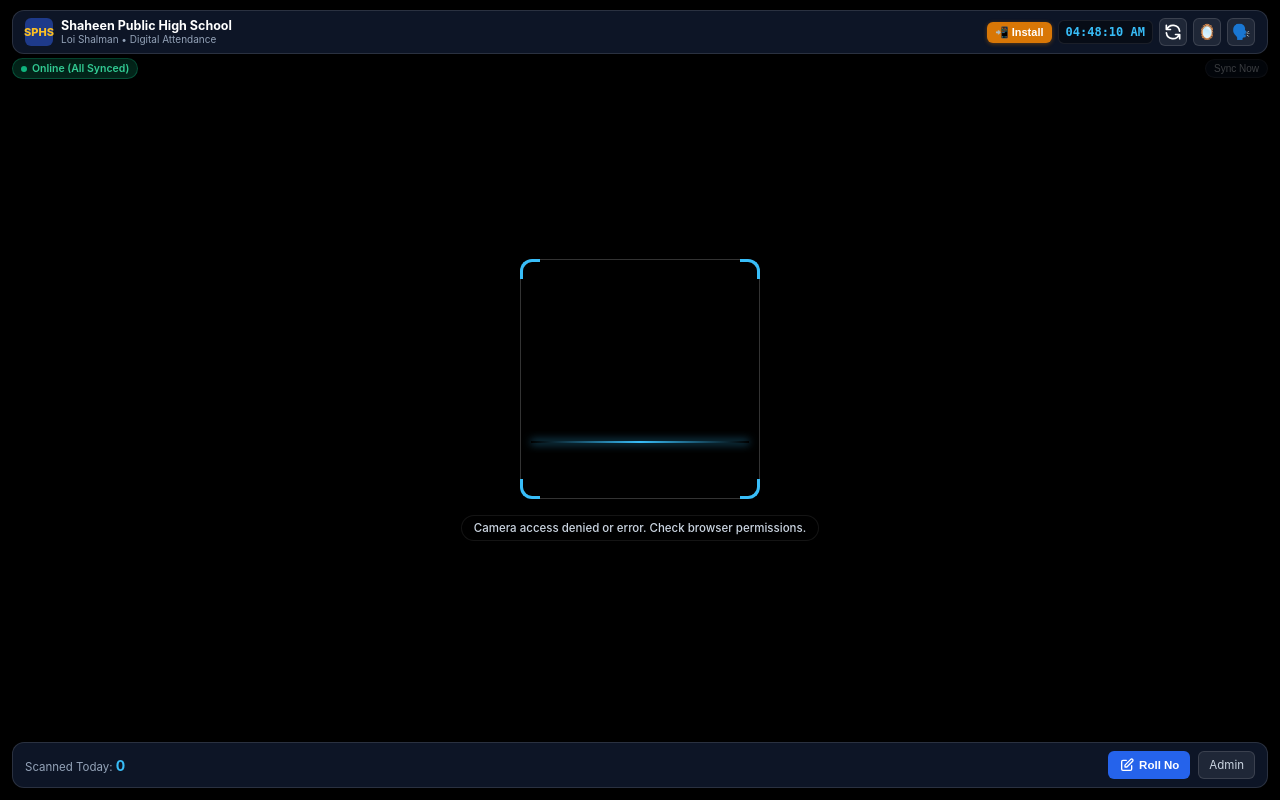
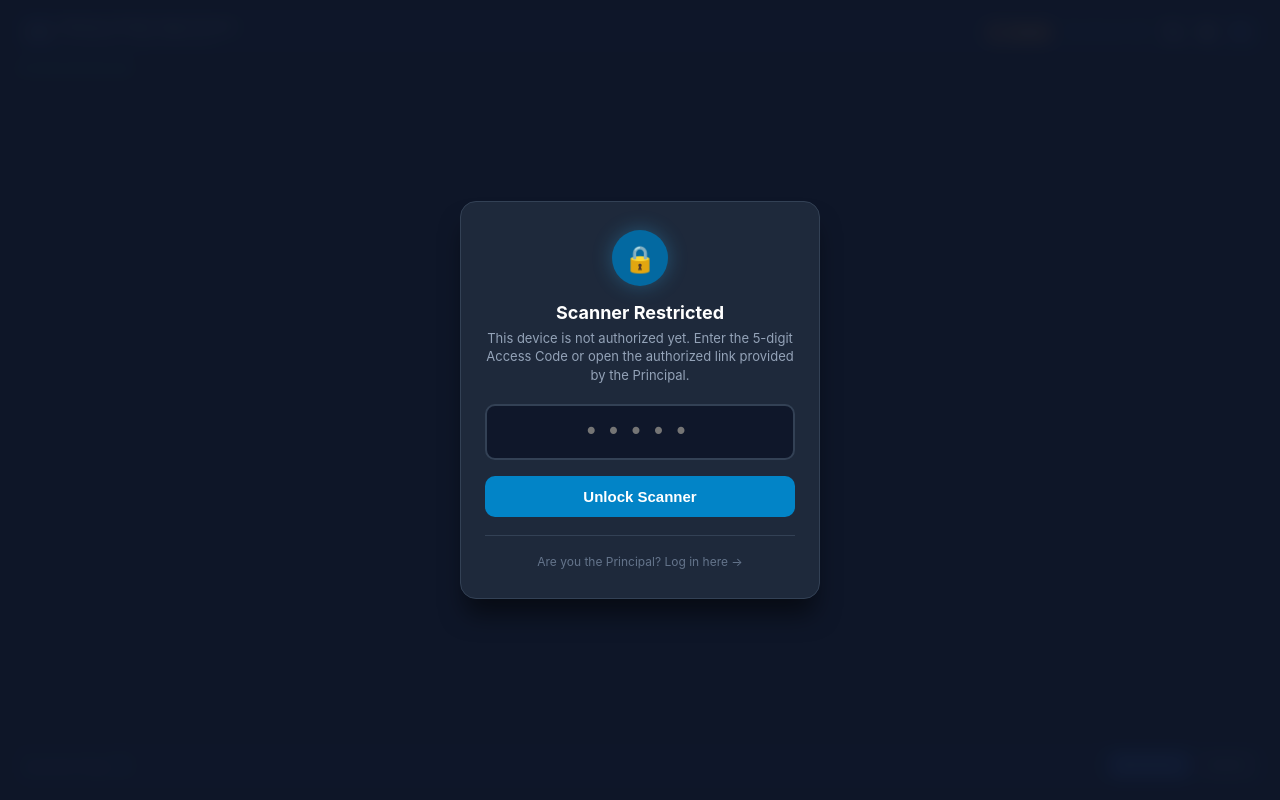
Before and after one commit to noorsmi786/digitalattendance, a FastAPI app: page /scanner in a window 1280 px wide. Run offline with FastAPI, Linux system fonts and the light colour scheme; data comes from the database, SQL or seed files in the repository.

Commit message:
Implement scanner security access control: 5-digit PIN (52186) and one-click authorized kiosk link

```diff
--- a/app/database.py
+++ b/app/database.py
@@ -106,7 +106,8 @@
         "n8n_webhook_secret": "",
         "n8n_notifications_enabled": "0",
         "sound_enabled": "1",
-        "allow_manual_entry_on_scanner": "1"
+        "allow_manual_entry_on_scanner": "1",
+        "scanner_access_code": "52186"
     }
 
     for k, v in defaults.items():
--- a/app/main.py
+++ b/app/main.py
@@ -106,6 +106,7 @@
             "school_name": school_name,
             "classes": settings.get("classes_list", []),
             "today_scanned": marked_count,
+            "url_key": request.query_params.get("key", ""),
             "cache_bust": int(datetime.now(PKT).timestamp()),
         }
     )
@@ -345,13 +346,36 @@
 
 # ==================== SCANNER & ATTENDANCE API ====================
 
+def verify_scanner_access(request: Request) -> bool:
+    """Verifies scanner key from header, query param, or admin session"""
+    if is_authenticated(request):
+        return True
+    configured_code = get_setting("scanner_access_code", "52186").strip()
+    if not configured_code:
+        return True
+    header_key = request.headers.get("X-Scanner-Key", "").strip()
+    query_key = request.query_params.get("key", "").strip()
+    return header_key == configured_code or query_key == configured_code
+
+class VerifyScannerKeyRequest(BaseModel):
+    code: str
+
+@app.post("/api/scanner/verify-key")
+def api_verify_scanner_key(payload: VerifyScannerKeyRequest, request: Request):
+    configured_code = get_setting("scanner_access_code", "52186").strip()
+    if is_authenticated(request) or (configured_code and payload.code.strip() == configured_code):
+        return {"success": True, "message": "Access granted"}
+    return {"success": False, "message": "Invalid scanner access code"}
+
 class ScanRequest(BaseModel):
     qr_payload: str
     timestamp: Optional[str] = None
     sync_id: Optional[str] = None
 
 @app.post("/api/scan")
-def api_scan_single(payload: ScanRequest):
+def api_scan_single(payload: ScanRequest, request: Request):
+    if not verify_scanner_access(request):
+        raise HTTPException(status_code=403, detail="Scanner access restricted. Invalid key.")
     result = process_scan(
         qr_payload=payload.qr_payload,
         scan_timestamp=payload.timestamp,
@@ -364,7 +388,9 @@
     scans: List[Dict[str, Any]]
 
 @app.post("/api/sync")
-def api_sync_batch(payload: BatchSyncRequest):
+def api_sync_batch(payload: BatchSyncRequest, request: Request):
+    if not verify_scanner_access(request):
+        raise HTTPException(status_code=403, detail="Scanner access restricted. Invalid key.")
     result = sync_batch_scans(payload.scans)
     return result
 
@@ -429,7 +455,9 @@
     return result
 
 @app.post("/api/scan/undo")
-def api_undo_scan(payload: AttendanceDeleteRequest):
+def api_undo_scan(payload: AttendanceDeleteRequest, request: Request):
+    if not verify_scanner_access(request):
+        raise HTTPException(status_code=403, detail="Scanner access restricted. Invalid key.")
     # Allows phone scanner to immediately undo/remove a scan if made by mistake
     dt = payload.date or get_current_school_date()
     result = delete_attendance_entry(
--- a/app/static/js/scanner.js
+++ b/app/static/js/scanner.js
@@ -21,6 +21,8 @@
     this.soundMode = localStorage.getItem('sphs_sound_mode') || 'voice';
     this.db = null;
     this.pendingSyncInProgress = false;
+    this.scannerKey = localStorage.getItem('sphs_scanner_key') || '';
+    this.isLocked = true;
 
     this.init();
   }
@@ -53,8 +55,8 @@
       }
     }, 20000);
 
-    // Initialize scanner
-    this.startScanner();
+    // Verify key before starting scanner
+    await this.checkScannerAccess();
   }
 
   // --- IndexedDB for 100% Offline Resilience ---
@@ -535,6 +537,110 @@
     this.showToast('CSV downloaded to your phone!', 'success');
   }
 
+  // --- Security Access Control (Method 2: 52186) ---
+  async checkScannerAccess() {
+    const urlParams = new URLSearchParams(window.location.search);
+    const urlKey = urlParams.get('key');
+    const candidateKey = urlKey || localStorage.getItem('sphs_scanner_key') || '';
+
+    if (candidateKey) {
+      const isValid = await this.verifyKeyWithServer(candidateKey);
+      if (isValid) {
+        localStorage.setItem('sphs_scanner_key', candidateKey);
+        this.scannerKey = candidateKey;
+        this.isLocked = false;
+        this.hideLockOverlay();
+        if (urlKey) {
+          try {
+            history.replaceState({}, document.title, window.location.pathname);
+          } catch (e) {}
+        }
+        await this.startScanner();
+        return;
+      }
+    }
+
+    // Lock if no valid key
+    this.isLocked = true;
+    this.showLockOverlay();
+  }
+
+  async verifyKeyWithServer(code) {
+    if (!navigator.onLine) {
+      return Boolean(localStorage.getItem('sphs_scanner_key'));
+    }
+    try {
+      const res = await fetch('/api/scanner/verify-key', {
+        method: 'POST',
+        headers: { 'Content-Type': 'application/json' },
+        body: JSON.stringify({ code: code })
+      });
+      const data = await res.json();
+      return Boolean(data.success);
+    } catch (err) {
+      return Boolean(localStorage.getItem('sphs_scanner_key'));
+    }
+  }
+
+  showLockOverlay() {
+    const overlay = document.getElementById('scanner-lock-overlay');
+    if (overlay) overlay.classList.remove('hidden');
+    const input = document.getElementById('lock-passcode-input');
+    if (input) {
+      input.value = '';
+      setTimeout(() => input.focus(), 300);
+      input.oninput = (e) => {
+        if (e.target.value.length === 5) {
+          window.submitScannerPasscode();
+        }
+      };
+    }
+  }
+
+  hideLockOverlay() {
+    const overlay = document.getElementById('scanner-lock-overlay');
+    if (overlay) overlay.classList.add('hidden');
+  }
+
+  async unlockWithCode(code) {
+    const errorEl = document.getElementById('lock-error-msg');
+    const submitBtn = document.getElementById('lock-submit-btn');
+    if (errorEl) errorEl.style.display = 'none';
+
+    const cleanCode = (code || '').trim();
+    if (!cleanCode) {
+      if (errorEl) {
+        errorEl.textContent = 'Please enter the access code';
+        errorEl.style.display = 'block';
+      }
+      return;
+    }
+
+    if (submitBtn) {
+      submitBtn.disabled = true;
+      submitBtn.textContent = 'Verifying...';
+    }
+
+    const isValid = await this.verifyKeyWithServer(cleanCode);
+    if (isValid) {
+      localStorage.setItem('sphs_scanner_key', cleanCode);
+      this.scannerKey = cleanCode;
+      this.isLocked = false;
+      this.hideLockOverlay();
+      this.showToast('✅ Scanner unlocked successfully!', 'success');
+      await this.startScanner();
+    } else {
+      if (errorEl) {
+        errorEl.textContent = '❌ Invalid Access Code. Try again.';
+        errorEl.style.display = 'block';
+      }
+      if (submitBtn) {
+        submitBtn.disabled = false;
+        submitBtn.textContent = 'Unlock Scanner';
+      }
+    }
+  }
+
   // --- Camera & Scanner ---
   async startScanner() {
     try {
@@ -742,7 +848,10 @@
       try {
         const response = await fetch('/api/scan', {
           method: 'POST',
-          headers: { 'Content-Type': 'application/json' },
+          headers: {
+            'Content-Type': 'application/json',
+            'X-Scanner-Key': this.scannerKey || localStorage.getItem('sphs_scanner_key') || ''
+          },
           body: JSON.stringify({
             qr_payload: qrPayload,
             timestamp: timestamp,
@@ -939,7 +1048,10 @@
     try {
       const res = await fetch('/api/scan/undo', {
         method: 'POST',
-        headers: { 'Content-Type': 'application/json' },
+        headers: {
+          'Content-Type': 'application/json',
+          'X-Scanner-Key': this.scannerKey || localStorage.getItem('sphs_scanner_key') || ''
+        },
         body: JSON.stringify({
           student_id: studentId,
           date: dateStr || getLocalDateString()
@@ -1023,7 +1135,10 @@
     try {
       const response = await fetch('/api/sync', {
         method: 'POST',
-        headers: { 'Content-Type': 'application/json' },
+        headers: {
+          'Content-Type': 'application/json',
+          'X-Scanner-Key': this.scannerKey || localStorage.getItem('sphs_scanner_key') || ''
+        },
         body: JSON.stringify({ scans: pendingList })
       });
 
@@ -1073,3 +1188,10 @@
 window.addEventListener('DOMContentLoaded', () => {
   window.app = new AttendanceApp();
 });
+
+window.submitScannerPasscode = function() {
+  const input = document.getElementById('lock-passcode-input');
+  if (input && window.app) {
+    window.app.unlockWithCode(input.value);
+  }
+};
--- a/app/templates/scanner.html
+++ b/app/templates/scanner.html
@@ -235,6 +235,35 @@
     </div>
   </div>
 
+  <!-- Scanner Access Lock Screen (Method 2: Access Code) -->
+  <div id="scanner-lock-overlay" class="modal-backdrop hidden" style="z-index: 99999; background: rgba(15, 23, 42, 0.96); backdrop-filter: blur(8px); display: flex; align-items: center; justify-content: center; position: fixed; inset: 0;">
+    <div class="modal-window" style="max-width: 360px; width: 90%; text-align: center; padding: 28px 24px; border: 1px solid #334155; border-radius: 16px; background: #1e293b; box-shadow: 0 20px 25px -5px rgba(0,0,0,0.5);">
+      <div style="width: 56px; height: 56px; border-radius: 50%; background: #0369a1; color: #38bdf8; display: flex; align-items: center; justify-content: center; font-size: 26px; margin: 0 auto 16px auto; box-shadow: 0 0 20px rgba(56,189,248,0.3);">
+        🔒
+      </div>
+      <h3 style="color: #fff; font-size: 18px; margin: 0 0 6px 0; font-weight: 700;">Scanner Restricted</h3>
+      <p style="color: #94a3b8; font-size: 13px; margin: 0 0 20px 0; line-height: 1.4;">
+        This device is not authorized yet. Enter the 5-digit Access Code or open the authorized link provided by the Principal.
+      </p>
+
+      <form id="lock-screen-form" onsubmit="event.preventDefault(); window.submitScannerPasscode();">
+        <div style="margin-bottom: 16px;">
+          <input type="password" id="lock-passcode-input" inputmode="numeric" pattern="[0-9]*" maxlength="10" placeholder="•••••" autofocus style="width: 100%; box-sizing: border-box; text-align: center; font-size: 24px; letter-spacing: 8px; padding: 12px; background: #0f172a; border: 2px solid #334155; color: #38bdf8; border-radius: 10px; outline: none; font-family: monospace;">
+        </div>
+
+        <div id="lock-error-msg" style="color: #f87171; font-size: 12.5px; font-weight: 600; margin-bottom: 14px; min-height: 18px; display: none;"></div>
+
+        <button type="submit" id="lock-submit-btn" style="width: 100%; padding: 12px; background: #0284c7; color: #fff; border: none; border-radius: 10px; font-size: 15px; font-weight: 700; cursor: pointer; transition: all 0.2s;">
+          Unlock Scanner
+        </button>
+      </form>
+
+      <div style="margin-top: 18px; border-top: 1px solid #334155; padding-top: 14px;">
+        <a href="/login" style="color: #64748b; font-size: 12px; text-decoration: none;">Are you the Principal? Log in here &rarr;</a>
+      </div>
+    </div>
+  </div>
+
   <!-- Offline Bundled Library -->
   <script src="/static/js/html5-qrcode.min.js"></script>
   <script src="/static/js/scanner.js?v={{ cache_bust }}"></script>
```
Also changed, not shown: app/static/js/admin.js (+60 -1 lines), app/templates/admin.html (+32 -0 lines).
